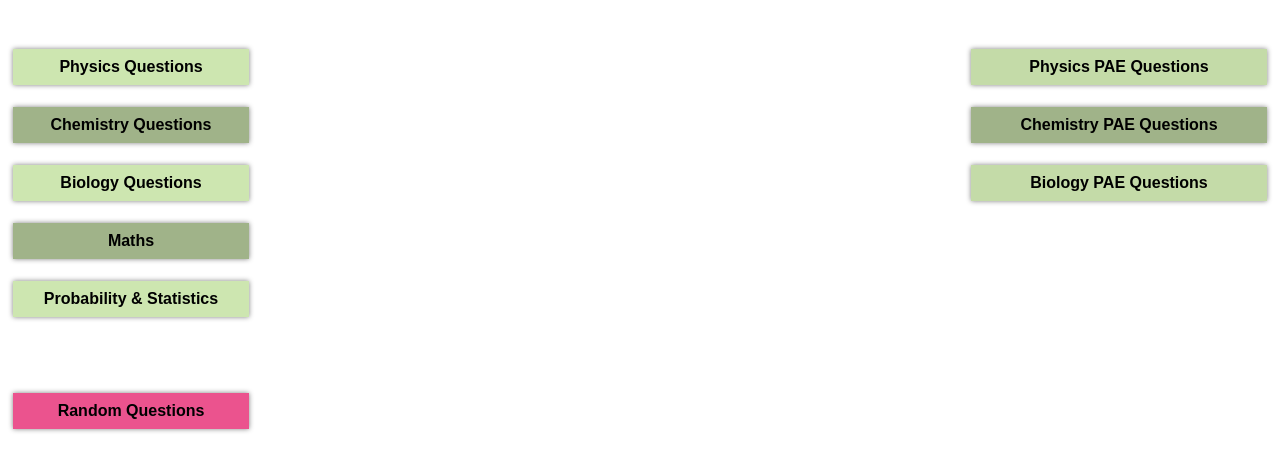
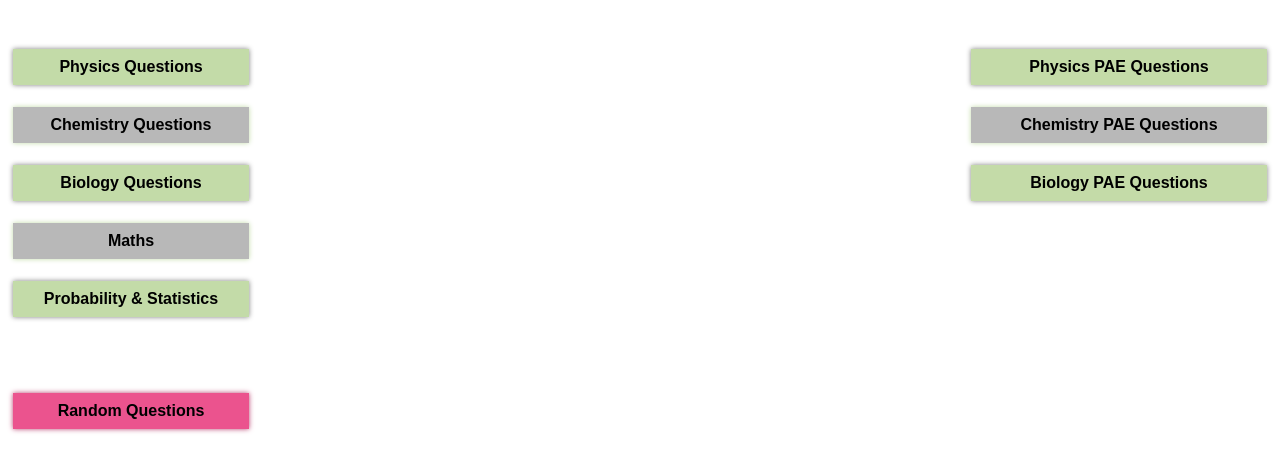
Before and after one commit to bethapraveen/Dadscool, a Django app: page / in a window 1280 px wide. Shown: the top 472 px of the page. Run offline with Django 5.2, Linux system fonts and the light colour scheme; lists and menus that the app fills with data are empty.

Commit message:
Dadscool

```diff
--- a/Templates/QuestionBank.html
+++ b/Templates/QuestionBank.html
@@ -18,31 +18,31 @@ a:visited {
 <tr><td align"left">
 <table width="240" height="40" >
         <tr>
-            <th bgcolor="#CDE6B0" style="box-shadow: 0px 0px 5px gray;"><a href="../QuestionBank/PhysicsQuestions">Physics Questions</a></th>
+            <th bgcolor="#C3DBA8" style="box-shadow: 0px 0px 5px gray;"><a href="../QuestionBank/PhysicsQuestions">Physics Questions</a></th>
 </tr>
 </table>
 <br/>
 <table width="240" height="40" >
         <tr>
-            <th bgcolor="#A0B389" style="box-shadow: 0px 0px 5px gray;><a href="../QuestionBank/ChemistryQuestions">Chemistry Questions</a></th>
+            <th bgcolor="#B8B8B8" style="box-shadow: 0px 0px 5px #C3DBA8;><a href="../QuestionBank/ChemistryQuestions">Chemistry Questions</a></th>
 </tr>
 </table>
 <br/>
 <table width="240" height="40" >
         <tr>
-            <th bgcolor="#CDE6B0" style="box-shadow: 0px 0px 5px gray;><a href="../QuestionBank/BiologyQuestions">Biology Questions</a></th>
+            <th bgcolor="#C3DBA8" style="box-shadow: 0px 0px 5px gray;><a href="../QuestionBank/BiologyQuestions">Biology Questions</a></th>
 </tr>
 </table>
 <br/>
 <table width="240" height="40"  >
         <tr>
-            <th bgcolor="#A0B389" style="box-shadow: 0px 0px 5px gray;><a href="../QuestionBank/MathsQuestions">Maths</a></th>
+            <th bgcolor="#B8B8B8" style="box-shadow: 0px 0px 5px #C3DBA8;><a href="../QuestionBank/MathsQuestions">Maths</a></th>
 </tr>
 </table>
 <br/>
 <table width="240" height="40" >
         <tr>
-            <th bgcolor="#CDE6B0" style="box-shadow: 0px 0px 5px gray;><a href="../QuestionBank/StatisticsQuestions">Probability & Statistics</a></th>
+            <th bgcolor="#C3DBA8" style="box-shadow: 0px 0px 5px gray;><a href="../QuestionBank/StatisticsQuestions">Probability & Statistics</a></th>
 </tr>
 </table>
 <br/>
@@ -51,7 +51,7 @@ a:visited {
 <br/>
 <table width="240" height="40" >
         <tr>
-            <th bgcolor="#EB538E" style="box-shadow: 0px 0px 5px gray;><a href="../QuestionBank/RandomQuestion">Random Questions</a></th>
+            <th bgcolor="#EB538E" style="box-shadow: 0px 0px 5px #B8416F;><a href="../QuestionBank/RandomQuestion">Random Questions</a></th>
 </tr>
 </table>
 </td><td align="right" style="vertical-align:top">
@@ -64,7 +64,7 @@ a:visited {
 <br/>
 <table width="300" height="40" >
         <tr>
-            <th bgcolor="#A0B389" style="box-shadow: 0px 0px 5px gray;><a href="../QuestionBank/ChemistryPAEQuestions">Chemistry PAE Questions</a></th>
+            <th bgcolor="#B8B8B8" style="box-shadow: 0px 0px 5px #C3DBA8;><a href="../QuestionBank/ChemistryPAEQuestions">Chemistry PAE Questions</a></th>
 </tr>
 </table>
 <br/>
```
Also changed, not shown: Dadscool/.sqlite3, Media/ChemistryPAEQuestions/CPA5.png (added), Media/ChemistryPAEQuestions/CPQ5.png (added).
